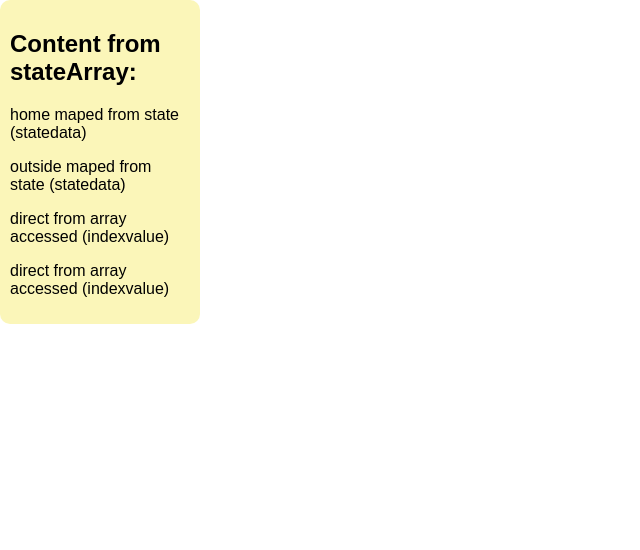
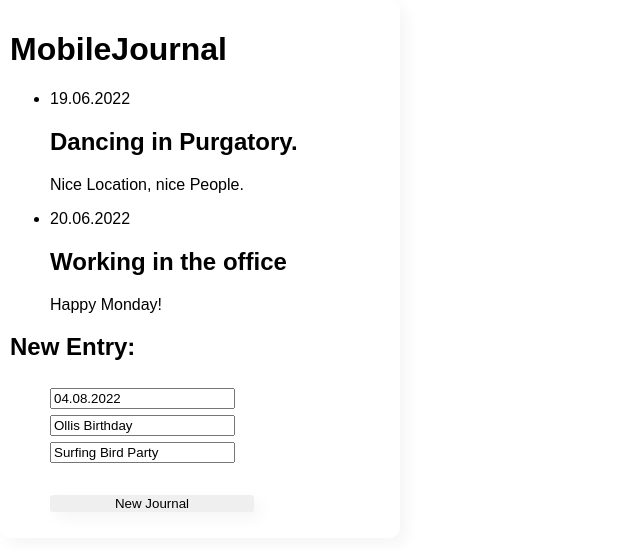
Before and after one commit to oliverstarckjohann/react_training, a React (Create React App) app: page / in a window 1280 px wide. Shown: the top 550 px of the page, without its empty margins (0-640 px from the left). Built offline with nearby package versions, Linux system fonts and the light colour scheme.

Commit message:
repeated React Logic

```diff
--- a/src/App.js
+++ b/src/App.js
@@ -1,25 +1,31 @@
 import React, { useState } from "react";
 import styled from "styled-components/macro";
-
-let appDataSource = [{ datakey: "home" }, { datakey: "outside" }];
+import JournalForm from "./components/JournalForm";
 
 export default function App() {
-  const [statedata, setStatedata] = useState(appDataSource);
+  const [journals, setJournals] = useState([{date: '19.06.2022', title: 'Dancing in Purgatory.', content: 'Nice Location, nice People.'},{date: '20.06.2022', title: 'Working in the office', content: 'Happy Monday!'}]);
 
-  statedata.forEach((dataitem) =>
-    console.log(`${dataitem.datakey}` + " from foreach")
-  );
-  statedata.map((dataitem) => console.log(`${dataitem.datakey}` + " from map"));
+  function addJournal(journal){
+    setJournals([...journals, journal]);
+  }
 
   return (
     <>
       <ContentBoard className="App">
-        <h2>Content from stateArray:</h2>
-        {statedata.map((dataitem) => (
-          <p>{dataitem.datakey} maped from state (statedata)</p>
-        ))}
-        <p>{statedata[0].dataitem} direct from array accessed (indexvalue)</p>
-        <p>{statedata[1].dataitem} direct from array accessed (indexvalue)</p>
+        <h1>MobileJournal</h1>
+        <ul>
+        {journals.map(function(journal){
+          return(
+            <li>
+            <p>{journal.date}</p>
+            <h2>{journal.title}</h2>
+            <p>{journal.content}</p>
+            </li>
+          );
+        })}
+        </ul>
+        <h2>New Entry:</h2>
+        <JournalForm onSubmit={addJournal} />
       </ContentBoard>
     </>
   );
@@ -27,8 +33,9 @@ export default function App() {
 
 const ContentBoard = styled.div`
   font-family: sans-serif;
-  width: 180px;
-  background-color: #fbf6b9;
+  width: 380px;
+  background-color: #FFFFFF;
+  box-shadow 0.4em 0.4em 1em #F5F5F5;
   border-radius: 10px;
   margin-bottom: 10px;
   padding: 10px;
--- /dev/null
+++ b/src/components/JournalForm.js
@@ -0,0 +1,72 @@
+import { useState } from "react";
+import styled from "styled-components";
+
+export default function JournalForm({ onSubmit }) {
+    const [date, setDate] = useState('04.08.2022');
+    const [title, setTitle] = useState('Ollis Birthday');
+    const [content, setContent] = useState('Surfing Bird Party');
+
+    function onFormSubmit(event) {
+        event.preventDefault();
+        onSubmit({
+                "date": date,
+                "title": title,
+                "content": content
+            });
+    }
+
+    // Hilfsfunktion, denn onChange übergibt einen Event, wir wollen den value
+    function onDateChange(event){
+        setDate(event.target.value);
+    }
+    // Hilfsfunktion, denn onChange übergibt einen Event, wir wollen den value
+    function onTitleChange(event){
+        setTitle(event.target.value);
+    }
+    // Hilfsfunktion, denn onChange übergibt einen Event, wir wollen den value
+    function onContentChange(event){
+        setContent(event.target.value);
+    }
+
+    return(
+    <>
+    <NewjournalForm onSubmit={onFormSubmit}>
+        <NewjournalFormList>
+        <NewjournalFormListItem><input type="text" name="date" value={date} onChange={onDateChange}></input></NewjournalFormListItem>
+        <NewjournalFormListItem><input type="text" name="title" value={title} onChange={onTitleChange}></input></NewjournalFormListItem>
+        <NewjournalFormListItem><input type="text" name="content" value={content} onChange={onContentChange}></input></NewjournalFormListItem>
+        <FormSubmitButton type="submit">New Journal</FormSubmitButton>
+        </NewjournalFormList>
+    </NewjournalForm>
+    </>
+    );
+
+}
+
+const NewjournalForm = styled.form`
+    font-size: 1,2rem;
+`;
+
+const NewjournalFormList = styled.ul`
+    display: flex;
+    flex-direction: column;
+`;
+
+const NewjournalFormListItem = styled.li`
+    width: 60%;
+    list-style: none;
+    margin-top: 0.4rem;
+`;
+
+const FormSubmitButton = styled.button`
+    width: 60%;
+    color: #000000;
+    backgroud-color: #FFFFFF;
+    &:hover {
+        background-color: #99FFAA;
+        }
+    border: none;
+    border-radius: 0.2rem;
+    box-shadow 0.4rem 0.4rem 1rem #F5F5F5;
+    margin-top: 2rem;
+`;
```
Also changed, not shown: 1 other file (tests, documents, lock files or other folders).
